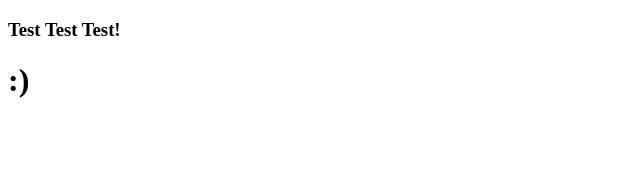
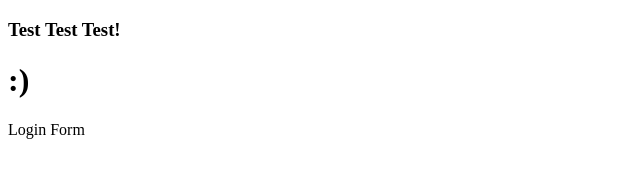
Before and after one commit to Tobi-Osimosu/GitTest, a plain HTML site: page index.html in a window 1280 px wide. Shown: the full height of the page, 0-640 px from the left. Drawn offline with Linux system fonts and the light colour scheme.

Commit message:
login form

```diff
--- /dev/null
+++ b/dir2/main2.js
@@ -0,0 +1 @@
+console.log("YEAH");
--- a/index.html
+++ b/index.html
@@ -7,5 +7,6 @@
 </head>
 <body>
     <h3>Test Test Test!<h1>:)</h1></h3>
+    Login Form
 </body>
 </html>
```
Also changed, not shown: login.html (added, +1 -0 lines), log.txt (added).
